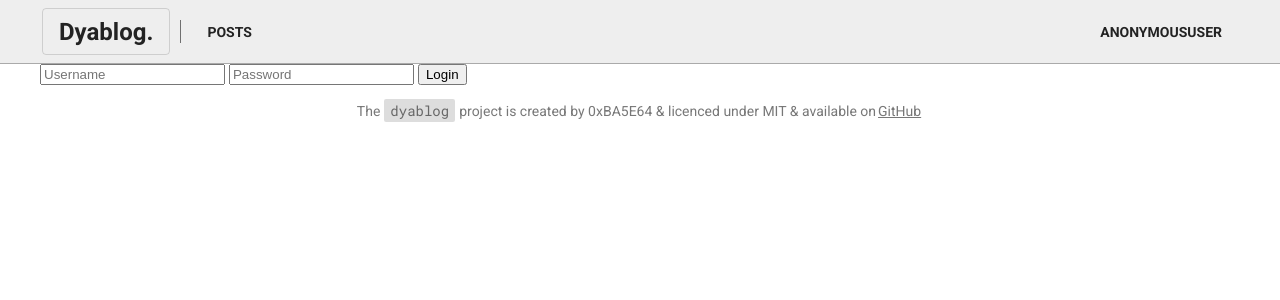
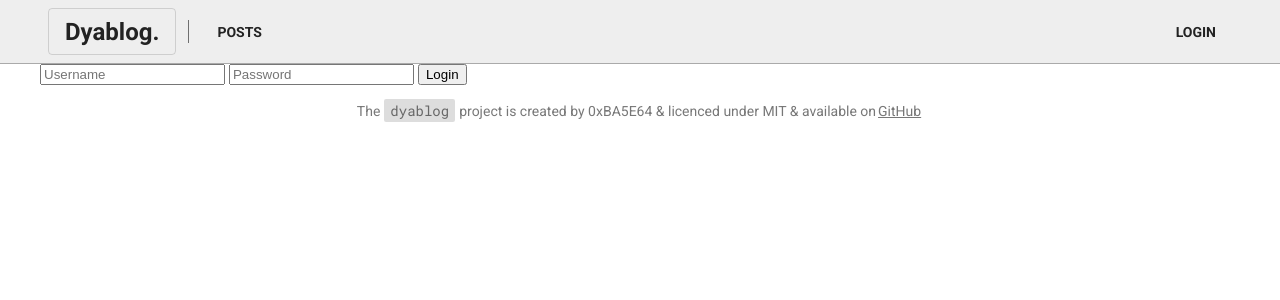
Before and after one commit to 0xBA5E64/dyablog, a Django app: page /blog/login/ in a window 1280 px wide. Shown: the top 300 px of the page. Run offline with Django 4.2, Linux system fonts and the light colour scheme.

Commit message:
Redesigned navbar username, login/logout interface

```diff
--- a/blog/static/blog/style.css
+++ b/blog/static/blog/style.css
@@ -44,7 +44,7 @@ navbar .navbar-entry {
     text-transform: uppercase;
     font-size: 14px;
 
-    margin: 0 2px;
+    margin: 0 8px;
     padding: 0 16px;
     border-radius: 4px;
     height: 80%;
@@ -66,15 +66,29 @@ navbar .navbar-entry {
     border: #0002 solid 1px;
 }
 
-.navbar-entry.user {
+.navbar-login {
     position: absolute;
     right: 0;
+    display: flex;
+    flex-direction: row;
+    align-items: center;
+    height: 100%;
+}
+
+.navbar-login .username {
+    font-family: 'Roboto Mono', monospace;
+    font-size: 14px;
+    color: #444;
+    background: #0001;
+    border: solid #AAA 1px;
+    border-radius: 4px;
+    padding: 4px 12px;
 }
 
 navbar .separator {
     width: 1px;
     height: 50%;
-    margin: auto 8px;
+    margin: auto 4px;
     background: #0008;
 }
 
--- a/blog/templates/blog/base.html
+++ b/blog/templates/blog/base.html
@@ -24,7 +24,14 @@
             <a class="navbar-entry title" href="/">Dyablog.</a>
             <div class="separator"></div>
             <a class="navbar-entry" href="{% url 'blog:index' %}">Posts</a>
-            <a class="navbar-entry user" href="{% url 'blog:login' %}">{{ user }}</a>
+            <div class="navbar-login">
+                {% if user.is_authenticated %}
+                <p class="username">{{ user }}</p>
+                <a class="navbar-entry logout" href="{% url 'blog:logout' %}">Log out</a>
+                {% else %}
+                <a class="navbar-entry login" href="{% url 'blog:login' %}">Login</a>
+                {% endif %}
+            </div>
         </div>
     </navbar>
 
--- a/blog/urls.py
+++ b/blog/urls.py
@@ -13,6 +13,11 @@ urlpatterns = [
       ),
     name='login'
   ),
+  path('logout/', auth_views.LogoutView.as_view(
+      next_page='blog:index'
+    ),
+    name="logout"
+  ),
   path('<slug:blogpost_slug>/', views.post, name='post'),
   path('<slug:blogpost_slug>/edit/', views.edit_post, name='edit-post')
 ]
--- a/blog/views.py
+++ b/blog/views.py
@@ -1,4 +1,3 @@
-from django.http import HttpResponse, Http404
 from django.shortcuts import render, get_object_or_404, redirect
 from django.contrib.auth.decorators import login_required
 from blog.models import BlogPost
```
